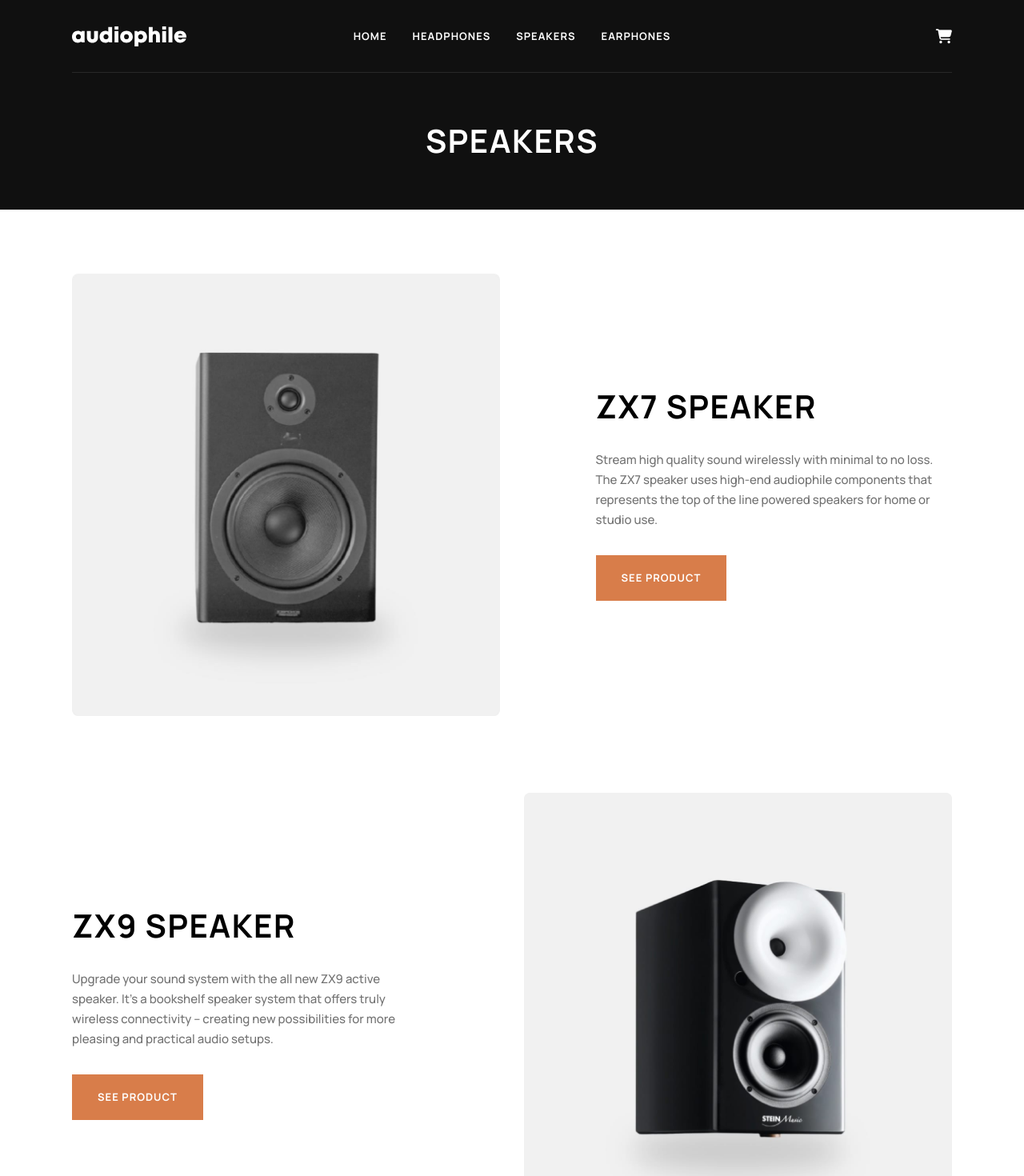
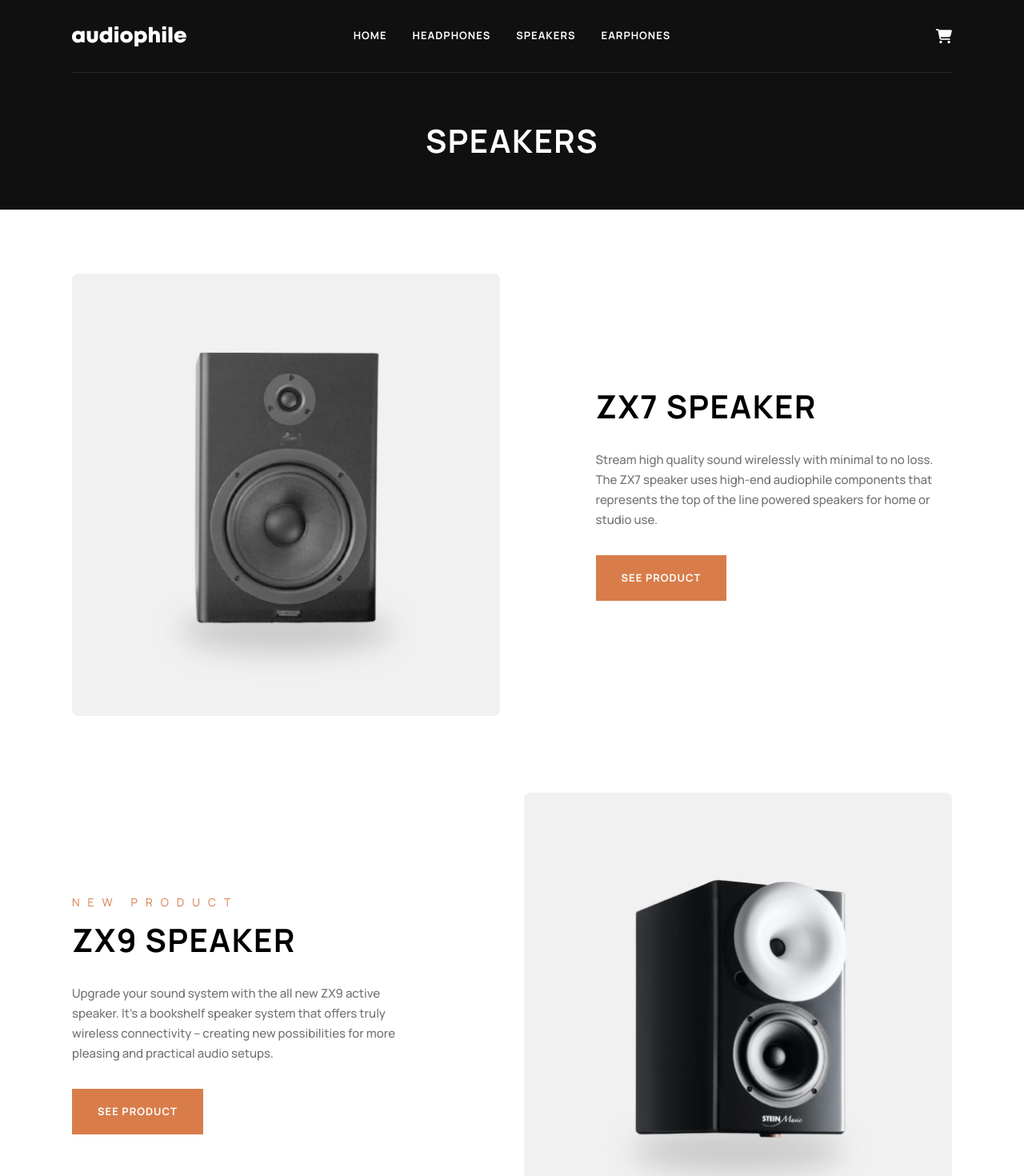
Before and after one commit to Bento-Hertz/audiophile-ecomerce, a React (Create React App) app: page /speakers in a window 1280 px wide. Shown: the top 1470 px of the page at 80% size. Built offline with nearby package versions, Linux system fonts and the light colour scheme.

Commit message:
hover effect added to the links

```diff
--- a/src/components/CategoryLinks/category-links.module.scss
+++ b/src/components/CategoryLinks/category-links.module.scss
@@ -39,5 +39,14 @@
                 gap: 8px;
             }
         }
+        .link:hover {
+            @media(min-width: $desktop) {
+                div {
+                    span {
+                        color: $orange;
+                    }
+                }
+            }
+        }
     }
 }
--- a/src/components/Nav/nav.module.scss
+++ b/src/components/Nav/nav.module.scss
@@ -50,13 +50,6 @@
     opacity: 0.1;
 }
 
-.logo {
-    width: 143px;
-    height: 25px;
-    display: flex;
-    align-content: center;
-}
-
 .footerNav {
     position: relative;
     display: grid;
@@ -98,3 +91,40 @@
         gap: 24px;
     }
 }
+
+.logo {
+    width: 143px;
+    height: 25px;
+    display: flex;
+    align-content: center;
+}
+
+.links {
+    li a {
+        transition: 0.25s;
+    }
+    li a:hover{
+        @media(min-width: $desktop) {
+            color: $orange;
+            transition: 0.25s;
+        }
+    }
+}
+
+.links li a:hover::after {
+    @media(min-width: $desktop) {
+        width: 100%;
+        transition: 0.25s;
+    }
+}
+
+.links li a::after {
+    @media(min-width: $desktop) {
+        content: '';
+        display: block;
+        background-color: $orange;
+        height: 2px;
+        width: 0;
+        transition: 0.25s;
+    }
+}
--- a/src/components/Product/product.module.scss
+++ b/src/components/Product/product.module.scss
@@ -57,6 +57,16 @@
         justify-content: start;
         text-align: start;
     }
+    div {
+        display: grid;
+        .newProduct {
+            color: $orange;
+            margin-bottom: 24px;
+            @media(min-width: $tablet) {
+                margin-bottom: 16px;
+            }
+        }
+    }
     p {
         max-width: 580px;
     }
--- a/src/components/Product/product.tsx
+++ b/src/components/Product/product.tsx
@@ -35,7 +35,12 @@ export default function Product({product, swapColumns=false}: Props) {
                 <img src={productImage} alt="" />
             </div>
             <div className={styles.details}>
-                <h2>{name}</h2>
+                <div>
+                    {product.new &&
+                        <span className={`${styles.newProduct} overline`}>NEW PRODUCT</span>
+                    }
+                    <h2>{name}</h2>
+                </div>
                 <p>{description}</p>
                 <ProductLink path={`/product/${slug}`}/>
             </div>
--- a/src/components/ProductLink/product-link.module.scss
+++ b/src/components/ProductLink/product-link.module.scss
@@ -7,3 +7,10 @@
     display: flex;
     flex-wrap: nowrap;
 }
+
+.link:hover {
+    @media(min-width: $desktop) {
+        background-color: $light-orange;
+        transition: 0.25s;
+    }
+}
--- a/src/pages/Home/TrendingProducts/trending-products.module.scss
+++ b/src/pages/Home/TrendingProducts/trending-products.module.scss
@@ -55,9 +55,15 @@
         }
     }
     a {
-        background-color: black !important;
+        background-color: $black;
         @media(min-width: $desktop) {
             justify-self: start;
+        }
+    }
+    a:hover {
+        @media(min-width: $desktop) {
+            background-color: $dark-gray;
+            transition: 0.25s;
         }
     }
 }
@@ -89,6 +95,13 @@
         color: $black;
         background-color: transparent;
         border: 2px solid $black;
+    }
+    a:hover {
+        @media(min-width: $desktop) {
+            background-color: $black;
+            color: $white;
+            transition: 0.25s;
+        }
     }
 }
 
--- a/src/pages/ProductDetails/Details/details.module.scss
+++ b/src/pages/ProductDetails/Details/details.module.scss
@@ -61,8 +61,12 @@
         }
         .addToCart {
             display: flex;
+            flex-direction: column;
             gap: 16px;
             align-items: start;
+            @media(min-width: $tablet) {
+                flex-direction: row;
+            }
             .quantity {
                 display: flex;
                 background-color: $gray;
@@ -71,11 +75,17 @@
                     display: flex;
                     justify-content: center;
                     align-items: center;
-                    width: 32px;
+                    width: 46px;
                     height: 46px;
-                    @media(min-width: $tablet) {
-                        width: 46px;
+                }
+                button:hover {
+                    @media(min-width: $desktop) {
+                        color: $orange;
                     }
+                }
+                button:active {
+                    color: $orange;
+                    border: 1px solid $transparent-black;
                 }
             }
             .addButton {
@@ -84,7 +94,12 @@
                 background-color: $orange;
                 display: flex;
                 min-width: 120px;
-
+            }
+            .addButton:hover {
+                @media(min-width: $desktop) {
+                    background-color: $light-orange;
+                    transition: 0.25s;
+                }
             }
         }
     }
--- a/src/styles/variables.scss
+++ b/src/styles/variables.scss
@@ -1,11 +1,11 @@
 //colors
 $orange: #D87D4A;
-$beige: #fbaf85;
+$light-orange: #fbaf85;
 $light-black: #101010;
 $black: #000000;
 $transparent-black: #0000008e;
+$dark-gray: #4C4C4C;
 $gray: #F1F1F1;
-$light-gray: #FAFAFA;
 $white: #FFFFFF;
 $transparent-white: #ffffff88;
 
```
